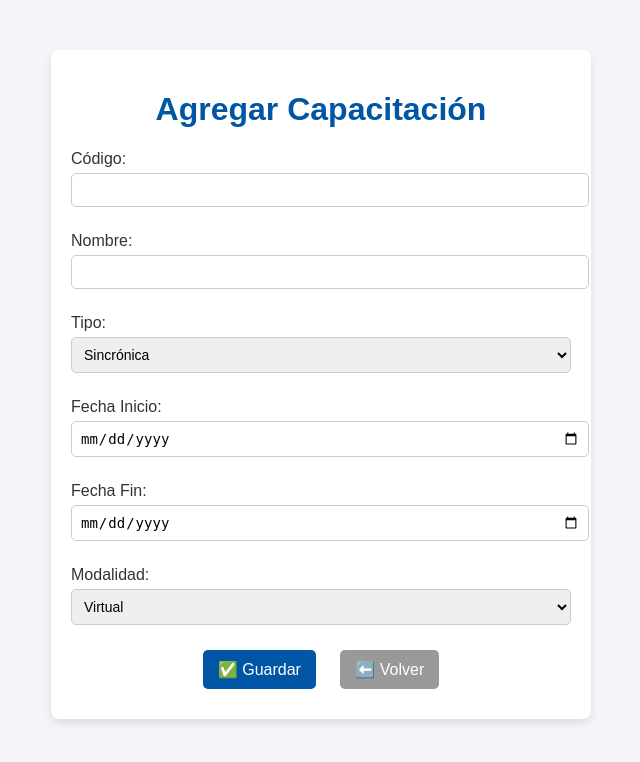
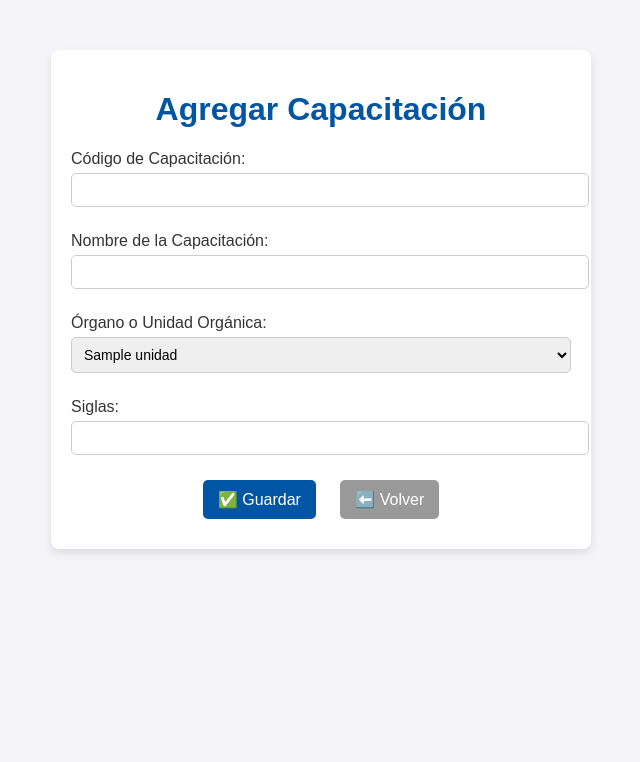
Before and after one commit to OnassisV/gestion-capacitaciones, a Flask app: template templates/add_capacitacion.html in a window 1280 px wide. Shown: the top 762 px of the page, without its empty margins (319-959 px from the left). Run offline with Flask 3, Linux system fonts and the light colour scheme; the template is opened without the code that fills it: most values are stand-ins (such as "Sample title", 1, 10 or a date in 2020).

Commit message:
Actualización completa de la tabla capacitaciones con unidades orgánicas y siglas

```diff
--- a/app.py
+++ b/app.py
@@ -63,28 +63,37 @@ def capacitaciones():
 
 @app.route('/capacitaciones/add', methods=['GET', 'POST'])
 def add_capacitacion():
-    if 'usuario' not in session or session['rol'] not in ['Especialista', 'Administrador']:
-        return redirect(url_for('login'))
+    connection = get_db_connection()
 
     if request.method == 'POST':
-        codigo = request.form['codigo']
-        nombre = request.form['nombre']
-        tipo = request.form['tipo']
-        fecha_inicio = request.form['fecha_inicio']
-        fecha_fin = request.form['fecha_fin']
-        modalidad = request.form['modalidad']
+        # Datos del formulario
+        codigo_capacitacion = request.form['codigo_capacitacion']
+        nombre_capacitacion = request.form['nombre_capacitacion']
+        id_unidad_organica = request.form['id_unidad_organica']
 
-        connection = get_db_connection()
+        # Guardar en la base de datos
         cursor = connection.cursor()
-        sql = "INSERT INTO capacitaciones (codigo, nombre, tipo, fecha_inicio, fecha_fin, modalidad) VALUES (%s, %s, %s, %s, %s, %s)"
-        cursor.execute(sql, (codigo, nombre, tipo, fecha_inicio, fecha_fin, modalidad))
+        sql = """
+            INSERT INTO capacitaciones (codigo_capacitacion, nombre_capacitacion, id_unidad_organica, siglas_unidad_organica)
+            VALUES (%s, %s, %s,
+                (SELECT siglas FROM unidades_organicas WHERE id_unidad_organica = %s))
+        """
+        cursor.execute(sql, (codigo_capacitacion, nombre_capacitacion, id_unidad_organica, id_unidad_organica))
         connection.commit()
         cursor.close()
         connection.close()
 
         return redirect(url_for('capacitaciones'))
 
-    return render_template('add_capacitacion.html', rol=session['rol'])
+    # Obtener las unidades orgánicas
+    cursor = connection.cursor(dictionary=True)
+    cursor.execute("SELECT id_unidad_organica, nombre_unidad_organica, siglas FROM unidades_organicas")
+    unidades = cursor.fetchall()
+    cursor.close()
+    connection.close()
+
+    return render_template('add_capacitacion.html', unidades=unidades)
+
 
 @app.route('/actividades')
 def actividades():
--- a/templates/add_capacitacion.html
+++ b/templates/add_capacitacion.html
@@ -4,39 +4,36 @@
     <meta charset="UTF-8">
     <title>Agregar Capacitación</title>
     <link rel="stylesheet" href="{{ url_for('static', filename='css/styles.css') }}">
+    <script>
+        function actualizarSiglas() {
+            const unidadSelect = document.getElementById('unidad_organica');
+            const siglasInput = document.getElementById('siglas');
+            const selectedOption = unidadSelect.options[unidadSelect.selectedIndex];
+            siglasInput.value = selectedOption.dataset.siglas;
+        }
+    </script>
 </head>
 <body>
     <div class="form-container">
         <h1>Agregar Capacitación</h1>
         <form method="POST">
-            <label for="codigo">Código:</label>
-            <input type="text" id="codigo" name="codigo" required><br>
+            <label for="codigo_capacitacion">Código de Capacitación:</label>
+            <input type="text" id="codigo_capacitacion" name="codigo_capacitacion" required><br>
 
-            <label for="nombre">Nombre:</label>
-            <input type="text" id="nombre" name="nombre" required><br>
+            <label for="nombre_capacitacion">Nombre de la Capacitación:</label>
+            <input type="text" id="nombre_capacitacion" name="nombre_capacitacion" required><br>
 
-            <label for="tipo">Tipo:</label>
-            <select id="tipo" name="tipo">
-                <option value="Sincrónica">Sincrónica</option>
-                <option value="Autoformativa">Autoformativa</option>
-                <option value="B-Learning">B-Learning</option>
-                <option value="Semi Presencial">Semi Presencial</option>
-                <option value="Presencial">Presencial</option>
-                <option value="Programa">Programa</option>
+            <label for="unidad_organica">Órgano o Unidad Orgánica:</label>
+            <select id="unidad_organica" name="id_unidad_organica" onchange="actualizarSiglas()">
+                {% for unidad in unidades %}
+                <option value="{{ unidad.id_unidad_organica }}" data-siglas="{{ unidad.siglas }}">
+                    {{ unidad.nombre_unidad_organica }}
+                </option>
+                {% endfor %}
             </select><br>
 
-            <label for="fecha_inicio">Fecha Inicio:</label>
-            <input type="date" id="fecha_inicio" name="fecha_inicio" required><br>
-
-            <label for="fecha_fin">Fecha Fin:</label>
-            <input type="date" id="fecha_fin" name="fecha_fin" required><br>
-
-            <label for="modalidad">Modalidad:</label>
-            <select id="modalidad" name="modalidad">
-                <option value="Virtual">Virtual</option>
-                <option value="Presencial">Presencial</option>
-                <option value="Mixta">Mixta</option>
-            </select><br>
+            <label for="siglas">Siglas:</label>
+            <input type="text" id="siglas" name="siglas" readonly><br>
 
             <button type="submit">✅ Guardar</button>
             <button type="button" onclick="location.href='{{ url_for('capacitaciones') }}'">⬅️ Volver</button>
```
